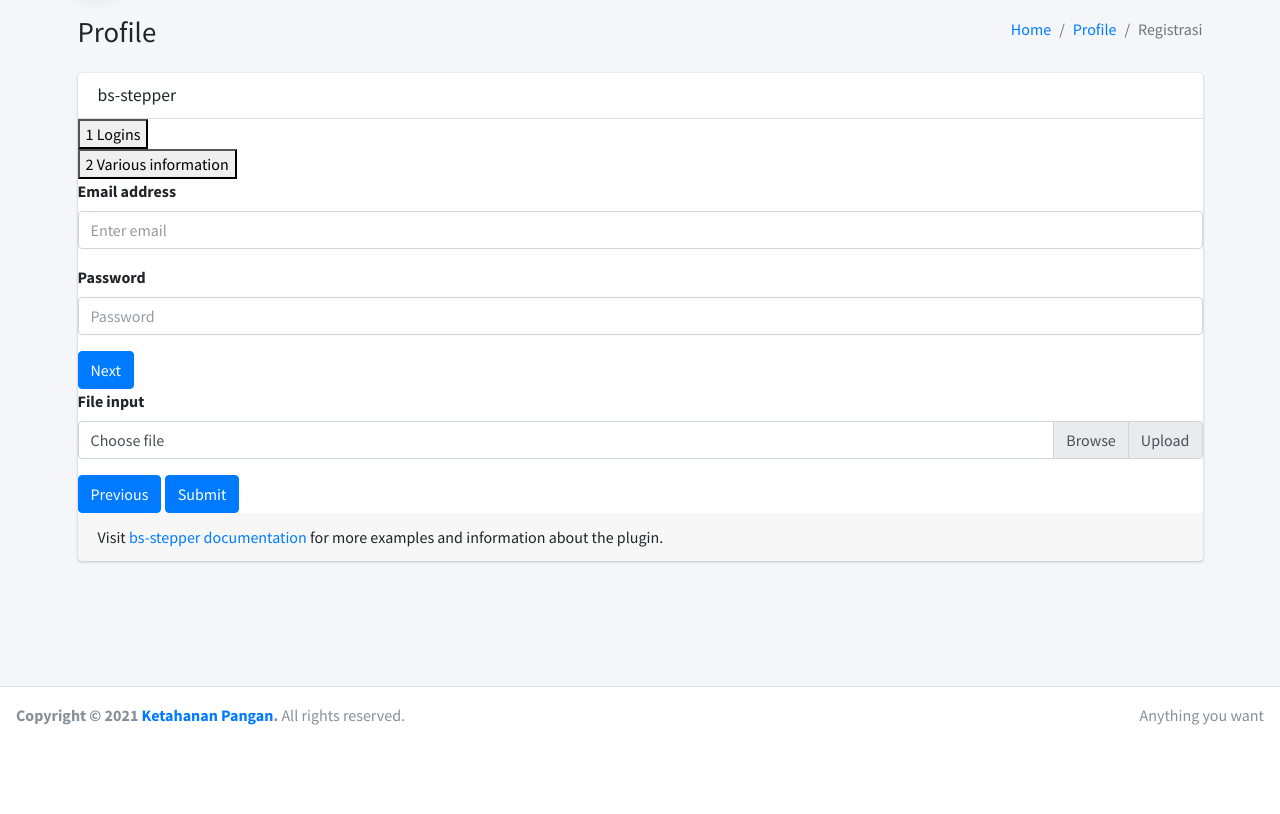
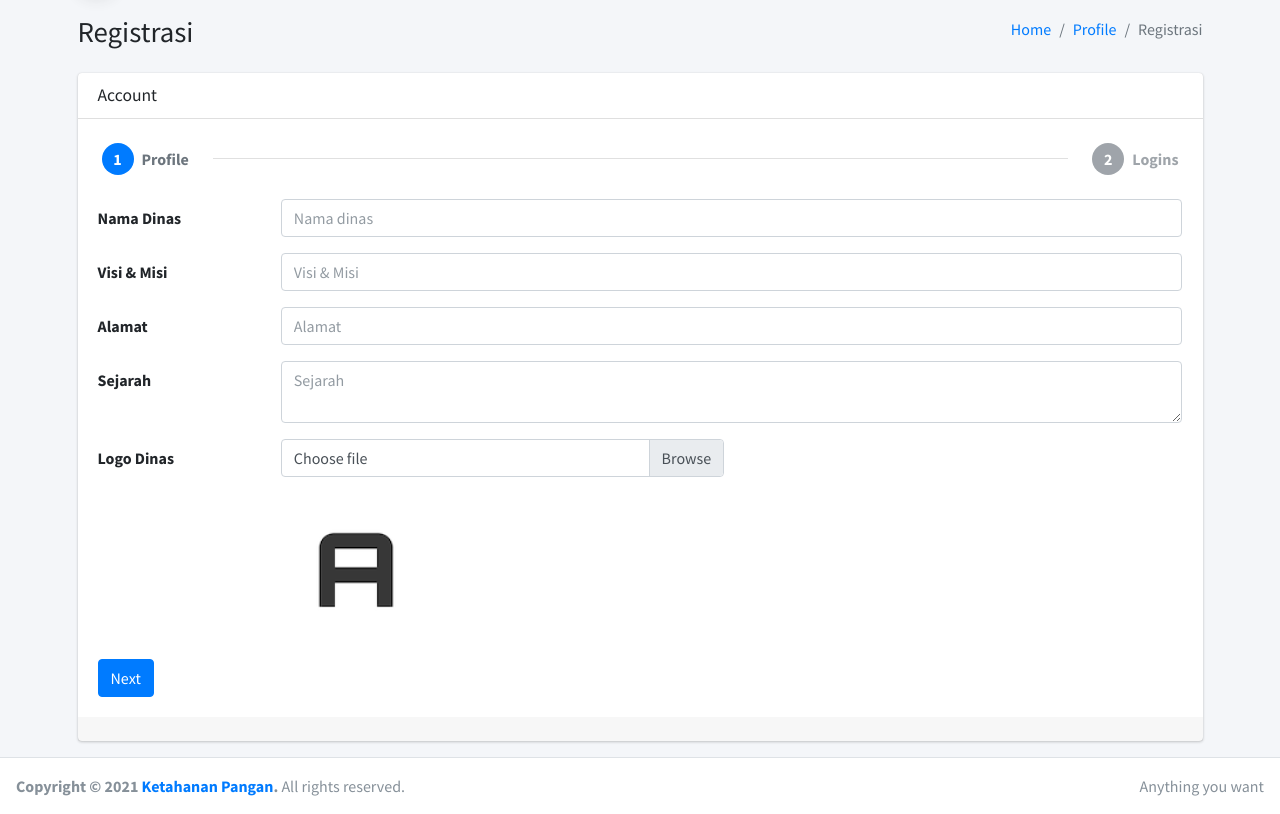
Before and after one commit to riskarispianti/sikp, a CodeIgniter 4 app: template app/Views/profile/registrasi.php in a window 1280 px wide. Shown: the part 57-871 px from the top of the page. Before the commit the page ends 782 px from the top, so only its background shows below. Run offline with PHP 8.4 and a stand-in for CodeIgniter, Linux system fonts and the light colour scheme; the template is opened without the code that fills it, so the values that code supplies are empty; some libraries are stand-ins or nearby versions.

Commit message:
membuat tampilan registrasi

```diff
--- a/app/Views/layout/template.php
+++ b/app/Views/layout/template.php
@@ -20,6 +20,8 @@ scratch. This page gets rid of all links and provides the needed markup only.
   <link rel="stylesheet" href="/plugins/datatables-buttons/css/buttons.bootstrap4.min.css">
   <!-- Theme style -->
   <link rel="stylesheet" href="/dist/css/adminlte.min.css">
+  <!-- BS Stepper -->
+  <link rel="stylesheet" href="/plugins/bs-stepper/css/bs-stepper.min.css">
 </head>
 
 <body class="hold-transition layout-top-nav">
@@ -62,6 +64,8 @@ scratch. This page gets rid of all links and provides the needed markup only.
   <script src="/dist/js/adminlte.min.js"></script>
   <!-- AdminLTE for demo purposes -->
   <script src="/dist/js/demo.js"></script>
+  <!-- BS-Stepper -->
+  <script src="/plugins/bs-stepper/js/bs-stepper.min.js"></script>
   <script>
     $(function() {
       $("#example1").DataTable({
@@ -78,8 +82,12 @@ scratch. This page gets rid of all links and provides the needed markup only.
         "info": true,
         "autoWidth": false,
         "responsive": true,
-      });
-    });
+      })
+    })
+    // BS-Stepper Init
+    document.addEventListener('DOMContentLoaded', function() {
+      window.stepper = new Stepper(document.querySelector('.bs-stepper'))
+    })
   </script>
 </body>
 
--- a/app/Views/profile/registrasi.php
+++ b/app/Views/profile/registrasi.php
@@ -9,7 +9,7 @@
     <div class="container">
       <div class="row mb-2">
         <div class="col-sm-6">
-          <h1 class="m-0">Profile</small></h1>
+          <h1 class="m-0">Registrasi</small></h1>
         </div><!-- /.col -->
         <div class="col-sm-6">
           <ol class="breadcrumb float-sm-right">
@@ -25,20 +25,11 @@
 
   <section class="content">
     <div class="container">
-      <!-- SELECT2 EXAMPLE -->
-
-
-      <!-- SELECT2 EXAMPLE -->
-
-
-
-
-
       <div class="row">
         <div class="col-md-12">
           <div class="card card-default">
             <div class="card-header">
-              <h3 class="card-title">bs-stepper</h3>
+              <h3 class="card-title">Account</h3>
             </div>
             <div class="card-body p-0">
               <div class="bs-stepper">
@@ -47,44 +38,95 @@
                   <div class="step" data-target="#logins-part">
                     <button type="button" class="step-trigger" role="tab" aria-controls="logins-part" id="logins-part-trigger">
                       <span class="bs-stepper-circle">1</span>
-                      <span class="bs-stepper-label">Logins</span>
+                      <span class="bs-stepper-label">Profile</span>
                     </button>
                   </div>
                   <div class="line"></div>
                   <div class="step" data-target="#information-part">
                     <button type="button" class="step-trigger" role="tab" aria-controls="information-part" id="information-part-trigger">
                       <span class="bs-stepper-circle">2</span>
-                      <span class="bs-stepper-label">Various information</span>
+                      <span class="bs-stepper-label">Logins</span>
                     </button>
                   </div>
                 </div>
                 <div class="bs-stepper-content">
                   <!-- your steps content here -->
                   <div id="logins-part" class="content" role="tabpanel" aria-labelledby="logins-part-trigger">
-                    <div class="form-group">
-                      <label for="exampleInputEmail1">Email address</label>
-                      <input type="email" class="form-control" id="exampleInputEmail1" placeholder="Enter email">
-                    </div>
-                    <div class="form-group">
-                      <label for="exampleInputPassword1">Password</label>
-                      <input type="password" class="form-control" id="exampleInputPassword1" placeholder="Password">
-                    </div>
+                    <form class="form-horizontal">
+                      <div class="form-group row">
+                        <label for="inputName" class="col-sm-2 col-form-label">Nama Dinas</label>
+                        <div class="col-sm-10">
+                          <input type="text" class="form-control" id="inputName" placeholder="Nama dinas">
+                        </div>
+                      </div>
+                      <div class="form-group row">
+                        <label for="visimisi" class="col-sm-2 col-form-label">Visi & Misi</label>
+                        <div class="col-sm-10">
+                          <input type="text" class="form-control" placeholder="Visi & Misi">
+                        </div>
+                      </div>
+                      <div class="form-group row">
+                        <label for="inputAlamat" class="col-sm-2 col-form-label">Alamat</label>
+                        <div class="col-sm-10">
+                          <input type="text" class="form-control" id="inputAlamat" placeholder="Alamat">
+                        </div>
+                      </div>
+                      <div class="form-group row">
+                        <label for="inputSejarah" class="col-sm-2 col-form-label">Sejarah</label>
+                        <div class="col-sm-10">
+                          <textarea class="form-control" id="inputSejarah" placeholder="Sejarah"></textarea>
+                        </div>
+                      </div>
+                      <div class="form-group row">
+                        <label for="inputLogo" class="col-sm-2 col-form-label">Logo Dinas</label>
+                        <div class="col-sm-5">
+                          <div class="custom-file">
+                            <input type="file" class="custom-file-input" id="customFile">
+                            <label class="custom-file-label" for="customFile">Choose file</label>
+                          </div>
+                        </div>
+                      </div>
+                      <div class="form-group row">
+                        <div class="offset-sm-2 col-sm-10">
+                          <div>
+                            <img class="attachment-img" src="/dist/img/AdminLTELogo.png" alt="Logo" width="150">
+                          </div>
+                        </div>
+                      </div>
+                    </form>
                     <button class="btn btn-primary" onclick="stepper.next()">Next</button>
                   </div>
                   <div id="information-part" class="content" role="tabpanel" aria-labelledby="information-part-trigger">
-                    <div class="form-group">
-                      <label for="exampleInputFile">File input</label>
-                      <div class="input-group">
-                        <div class="custom-file">
-                          <input type="file" class="custom-file-input" id="exampleInputFile">
-                          <label class="custom-file-label" for="exampleInputFile">Choose file</label>
-                        </div>
-                        <div class="input-group-append">
-                          <span class="input-group-text">Upload</span>
+                    <form class="form-horizontal">
+                      <div class="form-group row">
+                        <label for="username" class="col-sm-2 col-form-label">Username</label>
+                        <div class="col-sm-10">
+                          <input type="text" class="form-control" id="username" placeholder="Username">
                         </div>
                       </div>
-                    </div>
-                    <button class="btn btn-primary" onclick="stepper.previous()">Previous</button>
+                      <div class="form-group row">
+                        <label for="password" class="col-sm-2 col-form-label">Password</label>
+                        <div class="col-sm-10">
+                          <input type="text" class="form-control" placeholder="Password">
+                        </div>
+                      </div>
+                      <div class="form-group row">
+                        <label for="password2" class="col-sm-2 col-form-label">Password 2</label>
+                        <div class="col-sm-10">
+                          <input type="text" class="form-control" id="password2" placeholder="Password 2">
+                        </div>
+                      </div>
+                      <div class="form-group row">
+                        <div class="offset-sm-2 col-sm-10">
+                          <div class="checkbox">
+                            <label>
+                              <input type="checkbox"> I agree to the <a href="#">terms and conditions</a>
+                            </label>
+                          </div>
+                        </div>
+                      </div>
+                    </form>
+                    <button class="btn btn-warning" onclick="stepper.previous()">Previous</button>
                     <button type="submit" class="btn btn-primary">Submit</button>
                   </div>
                 </div>
@@ -92,7 +134,7 @@
             </div>
             <!-- /.card-body -->
             <div class="card-footer">
-              Visit <a href="https://github.com/Johann-S/bs-stepper/#how-to-use-it">bs-stepper documentation</a> for more examples and information about the plugin.
+
             </div>
           </div>
           <!-- /.card -->
```
